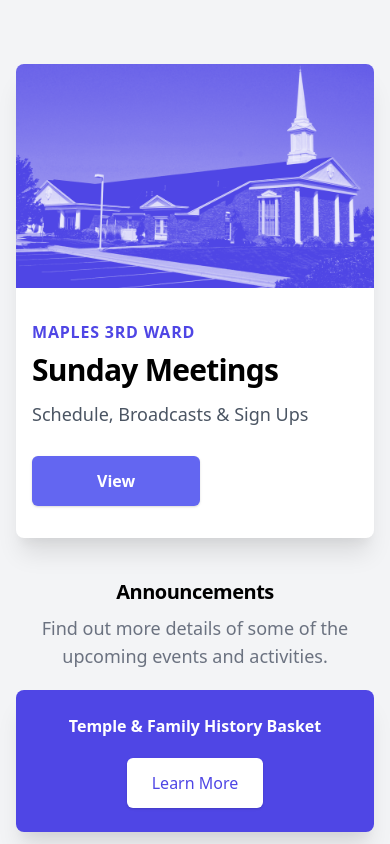
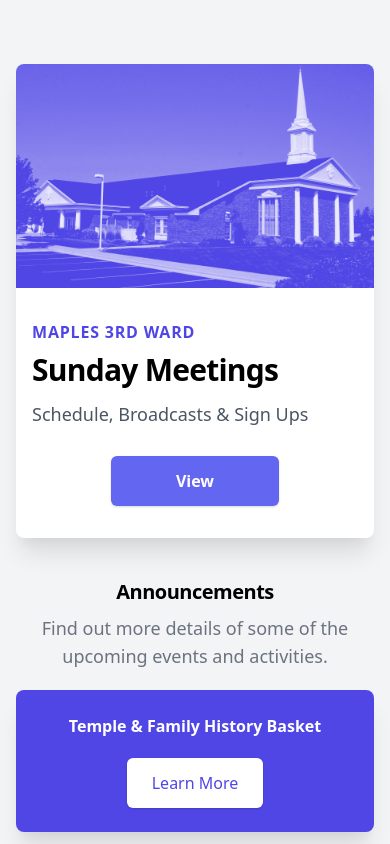
Before and after one commit to snicol21/ourwardapp, a Next.js app: page / in a window 390 px wide. Shown: the top 844 px of the page. Built offline with nearby package versions, Linux system fonts and the light colour scheme; a web font is replaced by a local one.

Commit message:
center button when small

```diff
--- a/components/cards/HeroCard.tsx
+++ b/components/cards/HeroCard.tsx
@@ -23,12 +23,10 @@ const HeroCard = ({ ...card }: IHeroCard) => {
           <h2 className="text-base font-semibold uppercase tracking-wider text-primary-600">{card.subtitle}</h2>
           <p className="mt-2 text-3xl font-extrabold tracking-tight sm:text-4xl">{card.title}</p>
           {card.paragraph && <p className="mt-3 text-lg text-gray-600">{card.paragraph}</p>}
-          <div className="mt-2 md:mt-8">
-            <div className="flex items-center">
-              <Button type="dark" color={buttonColor} href={card.href} className="px-16 py-2 mt-5 font-bold md:mt-0 lg:py-4">
-                {card.button}
-              </Button>
-            </div>
+          <div className="mt-2 md:mt-8 text-center sm:text-left">
+            <Button type="dark" color={buttonColor} href={card.href} className="px-16 py-2 mt-5 font-bold md:mt-0 lg:py-4">
+              {card.button}
+            </Button>
           </div>
         </div>
       </div>
```
